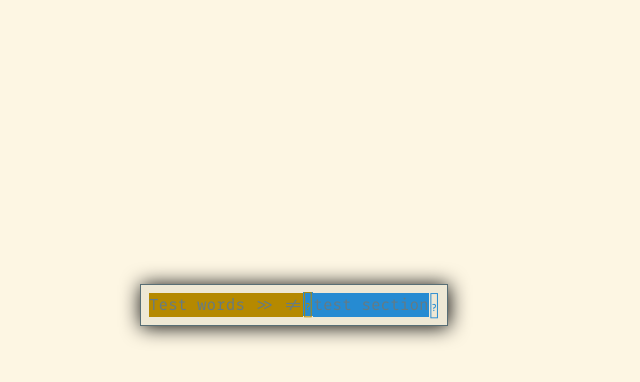
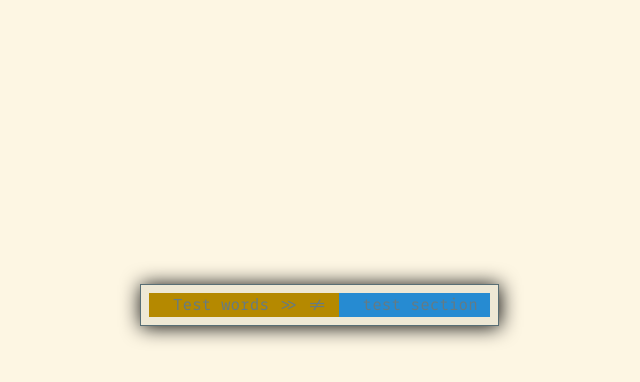
Before and after one commit to elken/homepage, a PHP site: page / in a window 1280 px wide. Shown: the top 382 px of the page, without its empty margins (24-664 px from the left). Run offline with PHP 8.4, Linux system fonts and the light colour scheme.

Commit message:
Simplified CSS

```diff
--- a/css/styles.css
+++ b/css/styles.css
@@ -44,42 +44,43 @@ span {
     padding: 8px;
 }
 
-#powerline-container{
+#powerline-container {
+    height: 24px;
+    background: #eee8d5;
+}
+
+#powerline-container .powerline {
+    position: relative;
+    float: left;
+    height: 24px;
+    padding: 0 12px 0 24px;
+    line-height: 24px;
+}
+
+#powerline-container .powerline:after {
+    position: absolute;
+    content: "";
+    right: -12px;
+    top: 0;
+    z-index: -21;
+    width: 0;
+    height: 0;
+    border-top: 12px solid transparent;
+    border-bottom: 12px solid transparent;
+}
+
+#powerline-container #hostname {
+    background-color: #b58900;
+}
+
+#powerline-container #hostname:after {
+    border-left: 12px solid #b58900;
+}
+
+#powerline-container #section {
     background-color: #268bd2;
 }
 
-#powerline-hostname {
-    position: relative;
-    float: left;
-    height: 24px;
-    display: inline-block;
-    background-color: #b58900;
+#powerline-container #section:after {
+    border-left: 12px solid #268bd2;
 }
-
-#powerline-hostname-end {
-    top: -1px;
-    position: relative;
-    float: left;
-    height: 24px;
-    font-size: 18px;
-    color: #b58900;
-    background-color: inherit;
-}
-
-#powerline-section {
-    position: relative;
-    float: left;
-    height: 24px;
-    display: inline-block;
-    background-color: inherit;
-}
-
-#powerline-section-end {
-    position: relative;
-    float: left;
-    height: 23px;
-    font-size: 18px;
-    display: inline-block;
-    color: #268bd2;
-    background-color: #eee8d5;
-}
--- a/index.html
+++ b/index.html
@@ -11,17 +11,12 @@
         <div id="container">
             <div id="header">
                 <div id="powerline-container">
-                    <div id="powerline-hostname">
+                    <div class="powerline" id="hostname">
                         Test words >> !=
                     </div>
-                    <div id="powerline-hostname-end">
-                        &#xE0B0;
-                    </div>
-                    <div id="powerline-section">
+
+                    <div class="powerline" id="section">
                         test section
-                    </div>
-                    <div id="powerline-section-end">
-                        &#xE0B0;
                     </div>
                 </div>
             </div>
```
